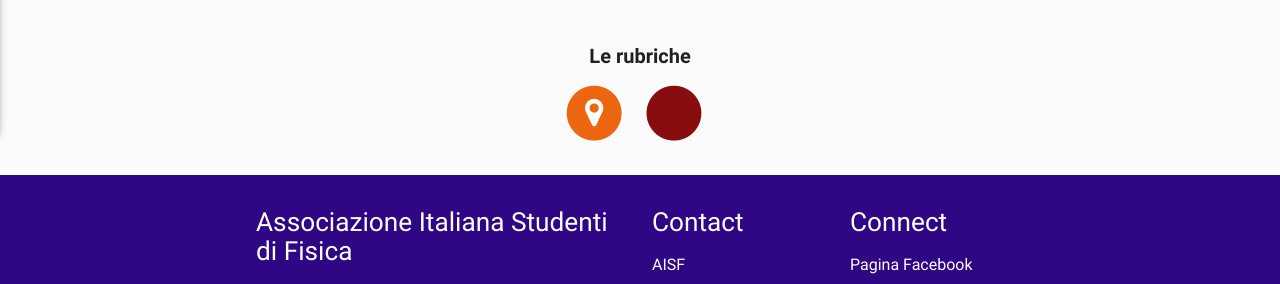
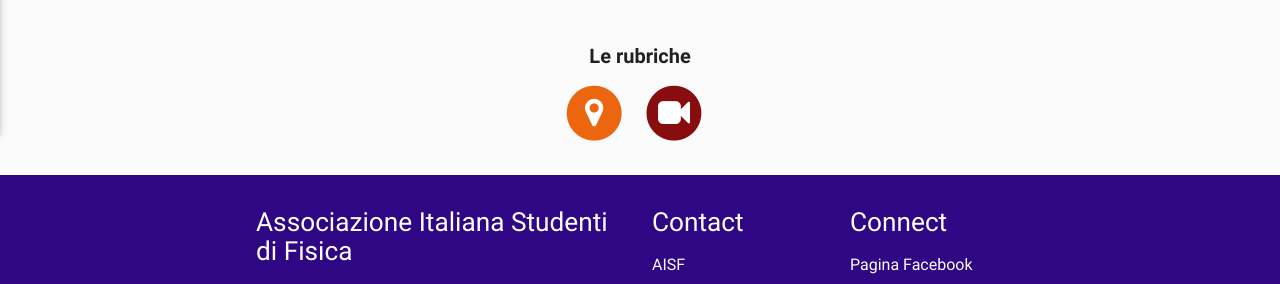
Before and after one commit to ai-sf/aisf_perugia, a Jekyll site: the page built from index.html, in a window 1280 px wide. Shown: the part 826-1110 px from the top of the page. Built offline with Jekyll 4.4.1, drawn with Linux system fonts in a browser that asks for light colours; nearby versions of some CDN libraries.

Commit message:
Update index.html

```diff
--- a/index.html
+++ b/index.html
@@ -81,7 +81,7 @@
         <a href="/perugia/Nutshell">
           <span class="fa-stack fa-2x">
             <i class="fa fa-circle fa-stack-2x text-primary" style="color:rgb(136, 13, 15  )"></i>
-            <i class="fa fa-movie fa-stack-1x fa-inverse" aria-hidden="true"></i>
+            <i class="fa fa-video-camera fa-stack-1x fa-inverse" aria-hidden="true"></i>
           </span>&nbsp; &nbsp;
         </a>
 </center>
```
